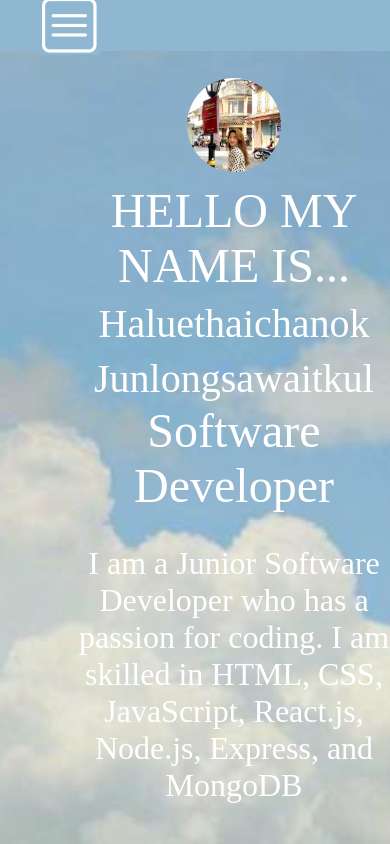
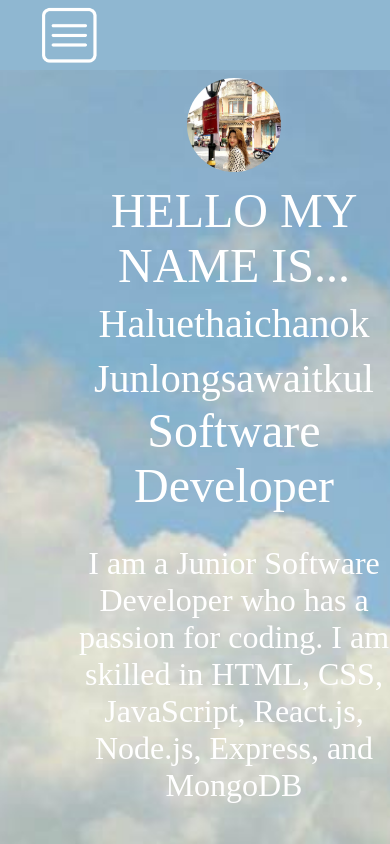
Before and after one commit to Haluethaichanok-Itti/newport, a React (Vite) app in the folder vite-project/: page / in a window 390 px wide. Shown: the top 844 px of the page. Built offline with nearby package versions, Linux system fonts and the light colour scheme; a web font is replaced by a local one.

Commit message:
fix-response-width

```diff
--- a/vite-project/src/Homepage.css
+++ b/vite-project/src/Homepage.css
@@ -386,7 +386,7 @@ justify-content: end;
         animation-timing-function: linear;
     }
 } */
-@media screen and (max-width:400px) {
+@media screen and (max-width:450px) {
     :root{
         box-sizing: border-box;
         width: 100%;
--- a/vite-project/src/Navbar.css
+++ b/vite-project/src/Navbar.css
@@ -81,7 +81,7 @@
   }
 }
 
-  @media screen and (max-width:400px) {
+  @media screen and (max-width:450px) {
     :root{
       width: 100%;
     }
@@ -89,7 +89,7 @@
         width: 100%;
         display: flex;
        justify-content: center;
-
+       height: 70px;
        overflow: hidden;
        position: fixed;
 top:0;
```
